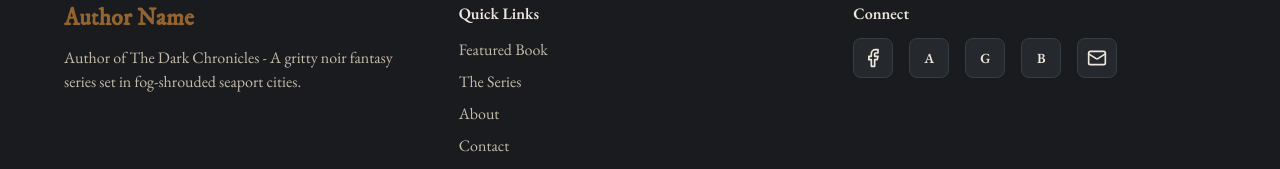
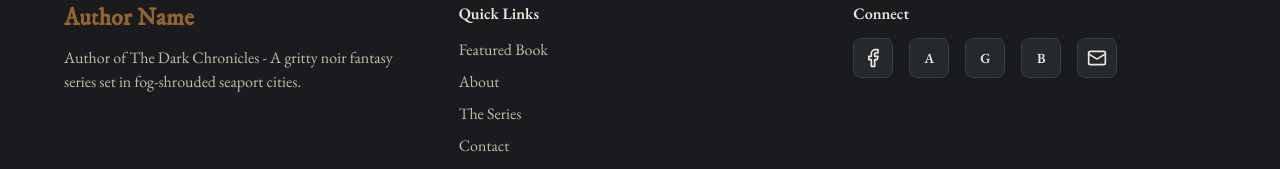
Before and after one commit to kloodhu/project-gritty-noir-fantasy-author-website-5r2bnbdn, a React (Vite) app: page /book/blood-on-the-cobblestones in a window 1280 px wide. Shown: the part 2336-2505 px from the top of the page. Built offline with nearby package versions, Linux system fonts and the light colour scheme.

Commit message:
Update Footer.tsx

```diff
--- a/src/components/Footer.tsx
+++ b/src/components/Footer.tsx
@@ -45,18 +45,18 @@ export function Footer() {
               </li>
               <li>
                 <button
+                  onClick={() => handleNavigation('about')}
+                  className="text-muted-foreground hover:text-primary transition-colors"
+                >
+                  About
+                </button>
+              </li>
+              <li>
+                <button
                   onClick={() => handleNavigation('series')}
                   className="text-muted-foreground hover:text-primary transition-colors"
                 >
                   The Series
-                </button>
-              </li>
-              <li>
-                <button
-                  onClick={() => handleNavigation('about')}
-                  className="text-muted-foreground hover:text-primary transition-colors"
-                >
-                  About
                 </button>
               </li>
               <li>
```
